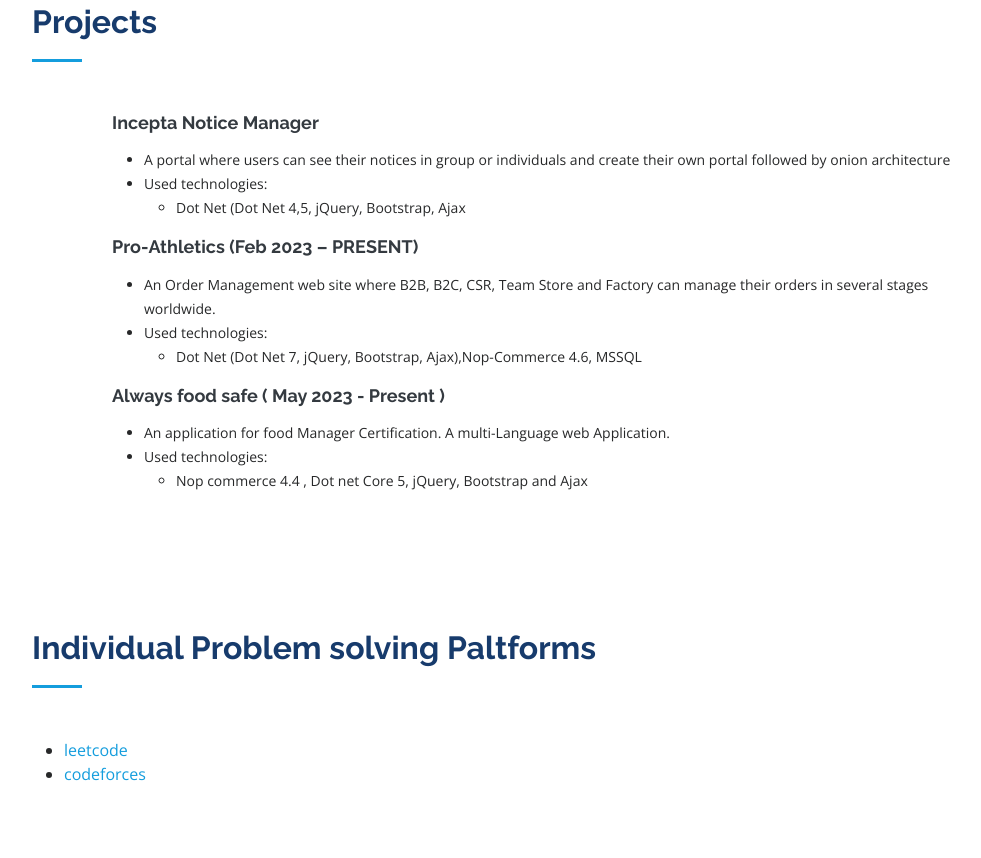
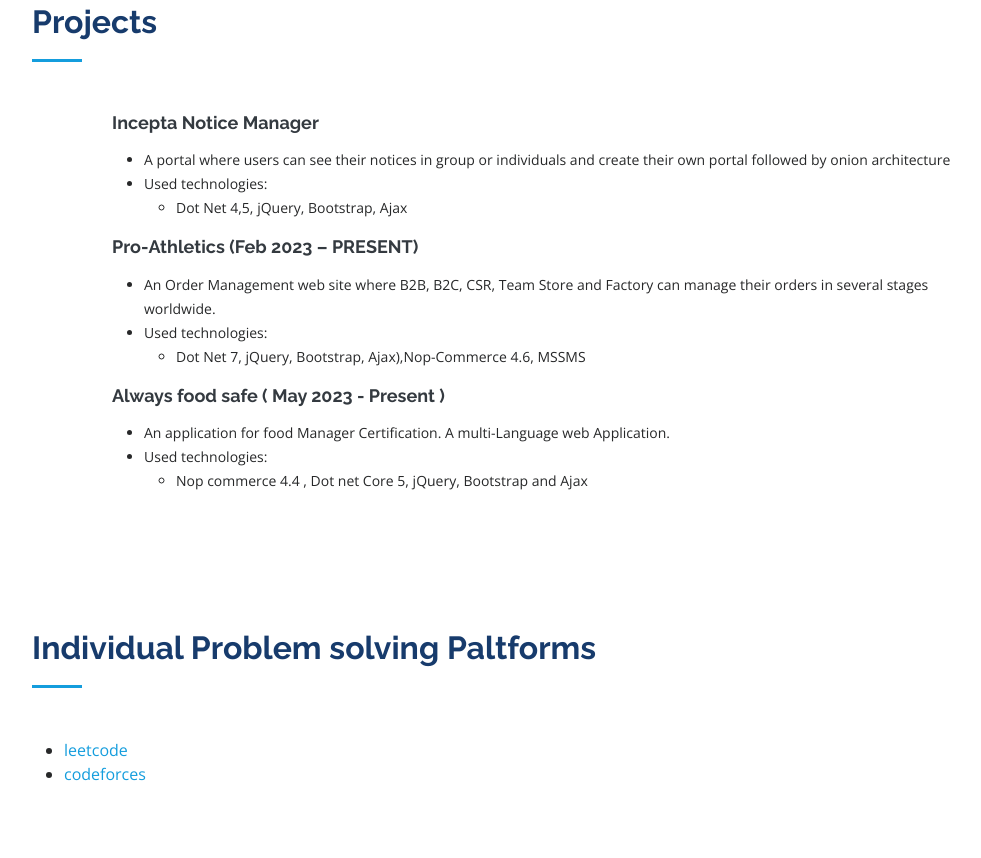
Before and after one commit to arshadShahoriar/portfolio.github.io, a plain HTML site: page index.html in a window 1280 px wide. Shown: the part 3182-4040 px from the top of the page, without its empty margins (280-1261 px from the left). Drawn offline with nearby package versions, Linux system fonts and the light colour scheme.

Commit message:
Update index.html

```diff
--- a/index.html
+++ b/index.html
@@ -338,7 +338,7 @@ followed by onion architecture</li>
 <li>
 Used technologies:
 <ul>
-	<li>Dot Net (Dot Net 4,5, jQuery, Bootstrap, Ajax </li>
+	<li>Dot Net 4,5, jQuery, Bootstrap, Ajax </li>
 	</ul>
 </li>
 </ul>
@@ -355,7 +355,7 @@ Used technologies:
 <li>
 Used technologies:
 <ul>
-	<li>Dot Net (Dot Net 7, jQuery, Bootstrap, Ajax),Nop-Commerce 4.6, MSSQL </li>
+	<li>Dot Net 7, jQuery, Bootstrap, Ajax),Nop-Commerce 4.6, MSSMS </li>
 
 	</ul>
 </li>
@@ -456,7 +456,7 @@ Used technologies:
               <div class="address">
                 <i class="bi bi-geo-alt"></i>
                 <h4>Location:</h4>
-                <p>House 27,Road 18,Nikunja-2,Khelkhet,Dhaka</p>
+                <p>House-22, Road-2, Block J, Eastern Housing, Mirpur 12, Dhaka.</p>
               </div>
 
               <div class="email">
```
